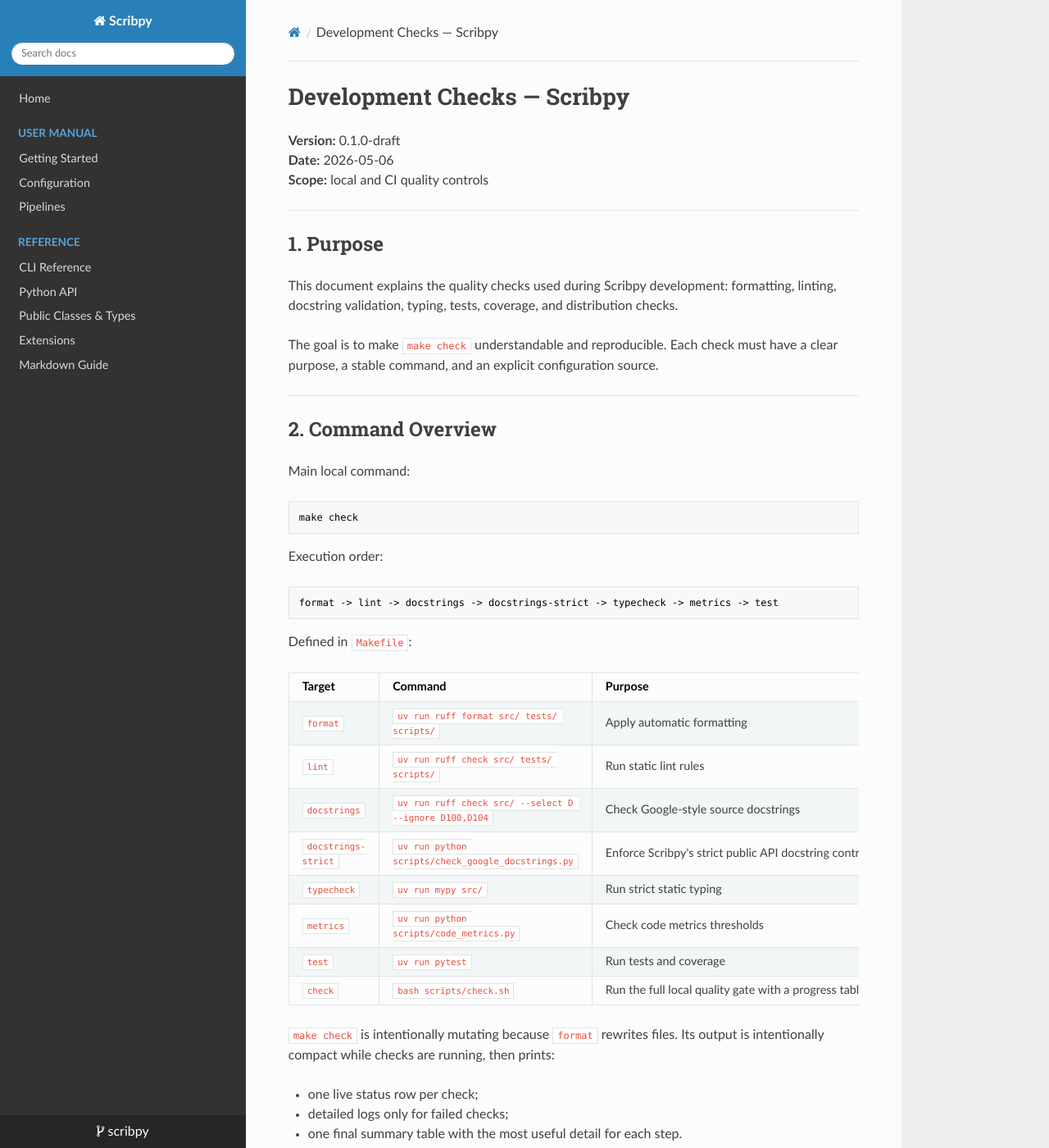
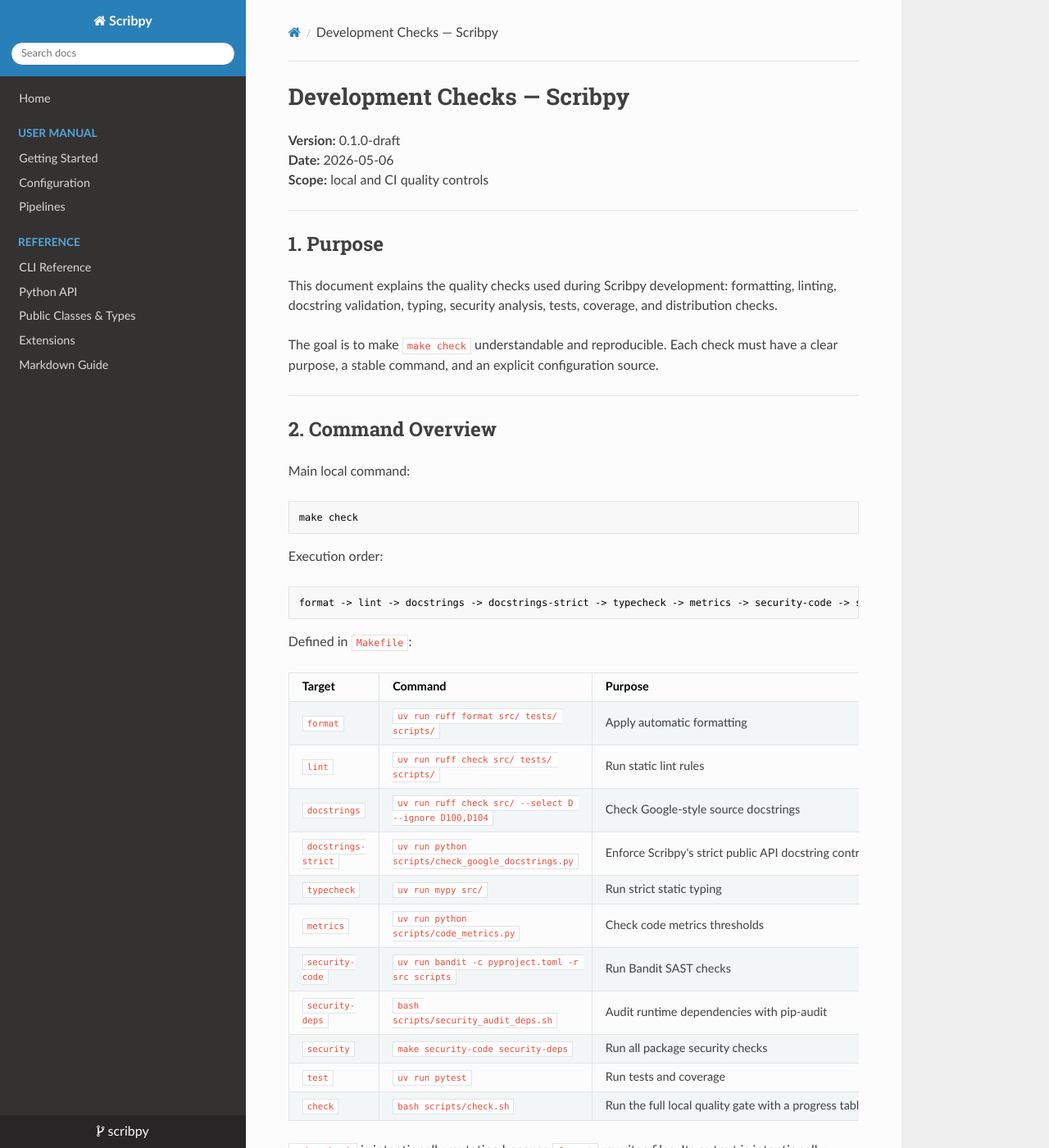
Before and after one commit to antoinebarre/scribpy, an MkDocs documentation site: the page built from doc/DEVELOPMENT_CHECKS.md, in a window 1280 px wide and 1400 px high. Shown: the whole window at 82% size. Built offline with MkDocs 1.6.1, drawn with Linux system fonts in a browser that asks for light colours; nearby versions of some CDN libraries; some of the changed text lies outside the part shown.

````diff
--- a/doc/DEVELOPMENT_CHECKS.md
+++ b/doc/DEVELOPMENT_CHECKS.md
@@ -9,8 +9,8 @@
 ## 1. Purpose
 
 This document explains the quality checks used during Scribpy development:
-formatting, linting, docstring validation, typing, tests, coverage, and
-distribution checks.
+formatting, linting, docstring validation, typing, security analysis, tests,
+coverage, and distribution checks.
 
 The goal is to make `make check` understandable and reproducible. Each check
 must have a clear purpose, a stable command, and an explicit configuration
@@ -29,7 +29,7 @@ make check
 Execution order:
 
 ```text
-format -> lint -> docstrings -> docstrings-strict -> typecheck -> metrics -> test
+format -> lint -> docstrings -> docstrings-strict -> typecheck -> metrics -> security-code -> security-deps -> test
 ```
 
 Defined in `Makefile`:
@@ -42,15 +42,18 @@ Defined in `Makefile`:
 | `docstrings-strict` | `uv run python scripts/check_google_docstrings.py` | Enforce Scribpy's strict public API docstring contract |
 | `typecheck` | `uv run mypy src/` | Run strict static typing |
 | `metrics` | `uv run python scripts/code_metrics.py` | Check code metrics thresholds |
+| `security-code` | `uv run bandit -c pyproject.toml -r src scripts` | Run Bandit SAST checks |
+| `security-deps` | `bash scripts/security_audit_deps.sh` | Audit runtime dependencies with pip-audit |
+| `security` | `make security-code security-deps` | Run all package security checks |
 | `test` | `uv run pytest` | Run tests and coverage |
-| `check` | `bash scripts/check.sh` | Run the full local quality gate with a progress table and final summary |
+| `check` | `bash scripts/check.sh` | Run the full local quality gate with a progress table and final status |
 
 `make check` is intentionally mutating because `format` rewrites files. Its
 output is intentionally compact while checks are running, then prints:
 
 - one live status row per check;
 - detailed logs only for failed checks;
-- one final summary table with the most useful detail for each step.
+- one final pass/fail summary.
 
 For a non-mutating formatting check, use:
 
@@ -128,6 +131,40 @@ Rationale:
 - it catches common correctness issues without forcing broad style rules too
   early.
 
+---
+
+## 5. Security Analysis
+
+Code security command:
+
+```text
+uv run bandit -c pyproject.toml -r src scripts
+```
+
+Dependency security command:
+
+```text
+bash scripts/security_audit_deps.sh
+```
+
+Configuration:
+
+```toml
+[tool.bandit]
+exclude_dirs = ["tests", "work", "dist", "site"]
+skips = ["B101"]
+```
+
+Controlled points:
+
+- Bandit scans source and development scripts for common Python security risks;
+- pip-audit checks the locked runtime dependency tree exported by uv;
+- the dependency audit intentionally excludes development-only tools.
+
+`scripts/security_audit_deps.sh` currently ignores `PYSEC-2026-89` because it
+flags `markdown 3.10.2`, while the advisory affects Python-Markdown versions
+before `3.8.1`.
+
 Metric thresholds are configured in `pyproject.toml`:
 
 ```toml
@@ -442,8 +479,10 @@ It controls:
 3. Google-style source docstrings;
 4. strict typing;
 5. code metrics and metrics report;
-6. tests;
-7. coverage threshold and reports.
+6. static security analysis;
+7. runtime dependency vulnerability audit;
+8. tests;
+9. coverage threshold and reports.
 
 Expected successful output includes:
 
--- a/pyproject.toml
+++ b/pyproject.toml
@@ -109,8 +109,14 @@ max_module_logical_lines = 300
 max_module_source_lines = 500
 report_path = "work/code-metrics-report.md"
 
+[tool.bandit]
+exclude_dirs = ["tests", "work", "dist", "site"]
+skips = ["B101"]
+
 [dependency-groups]
 dev = [
+    "bandit>=1.8",
+    "pip-audit>=2.8",
     "pytest>=8",
     "pytest-cov>=6",
     "radon>=6",
````
Also changed, not shown: other parts of doc/DEVELOPMENT_CHECKS.md (+10 -8 lines), README.md (+2 -1 lines), 10 other files.
